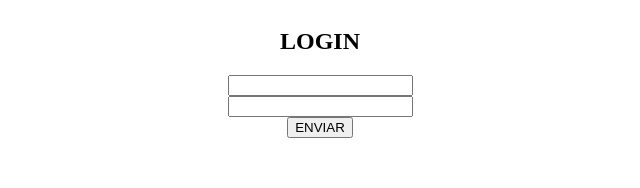
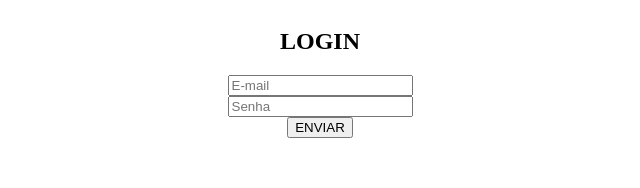
Before and after one commit to FelipeKulote/react_typescript, a React (Vite) app: page / in a window 1280 px wide. Shown: the top 188 px of the page, without its empty margins (320-960 px from the left). Built offline with nearby package versions, Linux system fonts and the light colour scheme.

Commit message:
feat: implement login

```diff
--- a/package.json
+++ b/package.json
@@ -11,6 +11,7 @@
   "dependencies": {
     "react": "^18.2.0",
     "react-dom": "^18.2.0",
+    "react-icons": "^4.7.1",
     "react-router-dom": "^6.6.2",
     "styled-components": "^5.3.6"
   },
--- a/src/components/pages/login.tsx
+++ b/src/components/pages/login.tsx
@@ -1,13 +1,23 @@
+import { FormEvent } from "react";
 import { StyledLogin } from "./styled.login";
 
 export function Login() {
+  function handleSubmit(e: FormEvent<HTMLFormElement>) {
+    e.preventDefault();
+    const loginPayload = {
+      email: e.currentTarget.email.value,
+      password: e.currentTarget.password.value,
+    };
+    console.log(loginPayload);
+  }
+
   return (
     <div>
-      <StyledLogin>
+      <StyledLogin onSubmit={handleSubmit}>
         <h2>LOGIN</h2>
-        <input type="text" />
-        <input type="password" />
-        <button>ENVIAR</button>
+        <input type="text" placeholder="E-mail" name="email" />
+        <input type="password" placeholder="Senha" name="password" />
+        <button type="submit">ENVIAR</button>
       </StyledLogin>
     </div>
   );
--- a/src/components/pages/styled.login.ts
+++ b/src/components/pages/styled.login.ts
@@ -1,11 +1,10 @@
 import styled from "styled-components";
 
-export const StyledLogin = styled.div`
-  margin: 0 auto;
+export const StyledLogin = styled.form`
   display: flex;
   flex-direction: column;
   align-items: center;
   justify-content: center;
-  width: 80%;
-  vertical-align: middle;
+  width: 100%;
+  height: 100%;
 `;
--- a/src/main.tsx
+++ b/src/main.tsx
@@ -1,9 +1,12 @@
 import React from 'react'
 import ReactDOM from 'react-dom/client'
 import { Login } from './components/pages/login'
+import { GlobalStyle } from './style'
 
 ReactDOM.createRoot(document.getElementById('root') as HTMLElement).render(
   <React.StrictMode>
+
     <Login/>
+
   </React.StrictMode>,
 )
```
Also changed, not shown: src/style.ts (+7 -1 lines), 1 other file (tests, documents, lock files or other folders).
